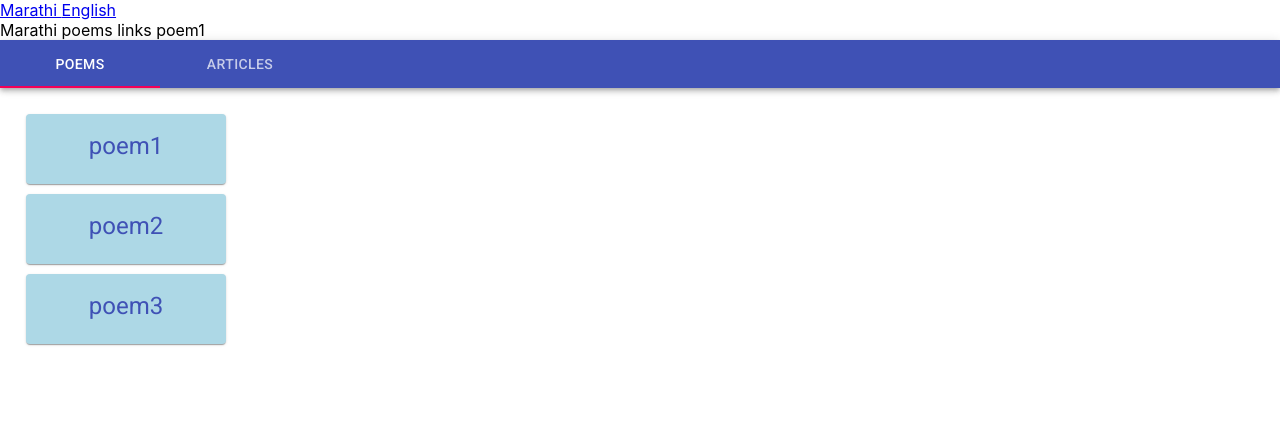
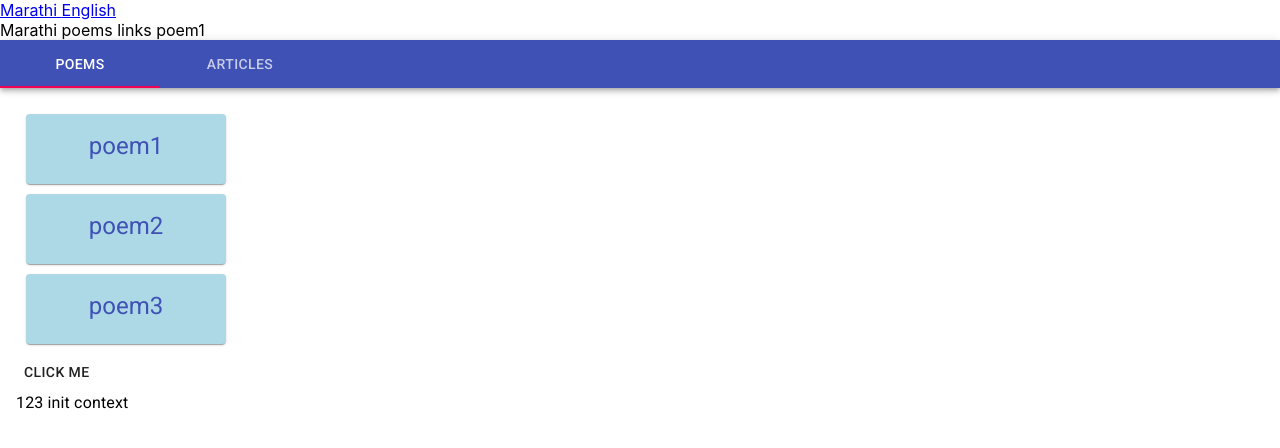
Before and after one commit to cshashank/rContentManager, a React (Create React App) app: page /marathi in a window 1280 px wide. Shown: the top 448 px of the page. Built offline with nearby package versions, Linux system fonts and the light colour scheme.

Commit message:
useContext working

```diff
--- a/src/App.js
+++ b/src/App.js
@@ -1,19 +1,24 @@
 import logo from './logo.svg';
-import React, { Component } from 'react';
+import React, { useState } from 'react';
 import { BrowserRouter, Route, Switch } from 'react-router-dom';
 import './App.css';
 import MarathiPoems from './components/MarathiPoems';
 import EnglishPoems from './components/EnglishPoems';
 import Navbar from './components/Navbar'
+import PoemContext from './store/poemContext';
+import { StepContent } from '@material-ui/core';
 
-function App() {
+function App(props) {
   const Home = () => (
     <div>
       <h2>Home</h2>
     </div>
   );
 
+  const [pCtx, setPCtx] = useState("init context")
+
   return (
+  <PoemContext.Provider value={{pCtx, setPCtx}}>
   <main>
     <Navbar></Navbar>
     <Switch>
@@ -22,6 +27,7 @@ function App() {
       <Route path="/english" component={EnglishPoems} />
     </Switch>
   </main>
+    </PoemContext.Provider >
   );
 }
 
--- a/src/components/MarathiPoems.js
+++ b/src/components/MarathiPoems.js
@@ -1,4 +1,4 @@
-import React, { useState, useEffect } from 'react'
+import React, { useState, useEffect, useContext } from 'react'
 import { withStyles } from '@material-ui/core/styles';
 import Card from '@material-ui/core/Card';
 import CardActions from '@material-ui/core/CardActions';
@@ -8,6 +8,7 @@ import AppBar from '@material-ui/core/AppBar';
 import Tabs from '@material-ui/core/Tabs';
 import Tab from '@material-ui/core/Tab';
 import Typography from '@material-ui/core/Typography';
+import PoemContext from '../store/poemContext';
 
 const styles = theme => ({
     card: {
@@ -31,9 +32,13 @@ const styles = theme => ({
 });
 
 const MarathiPoems = withStyles(styles)(({ classes }) => {
+
     localStorage.setItem('poemURL', 'marathi1');
     let [query, setQuery] = useState(null)
     const [items, setItems] = useState([{}])
+    const { pCtx, setPCtx} = useContext(PoemContext);
+    console.log('tPoemContext is  ' + pCtx);
+
     useEffect(() => {
         console.log('in use effect marathi poems ' + query);
         const tempUrl = localStorage.getItem('poemURL');
@@ -58,7 +63,7 @@ const MarathiPoems = withStyles(styles)(({ classes }) => {
 
     const onChange = (e, value) => {
         setValue(value);
-        let tQuery = (value == 0) ? "poemQuery" : "articleQuery";
+        let tQuery = (value === 0) ? "poemQuery" : "articleQuery";
         setQuery(tQuery);
     };
 
@@ -81,6 +86,10 @@ const MarathiPoems = withStyles(styles)(({ classes }) => {
                                 </CardContent>
                             </Card>
                         ))}
+                        <Button onClick={() => setPCtx('state ctxt')}>
+                            click me
+                        </Button>
+                        <div>123 {pCtx}</div>
                     </Typography>
                 )}
                 {value === 1 && (
--- /dev/null
+++ b/src/store/poemContext.js
@@ -0,0 +1,7 @@
+import React,{ useState,useEffect,useContext} from 'react';
+
+
+const PoemContext = React.createContext();
+
+
+export default  PoemContext;
```
Lines whose indentation alone changed are shown as unchanged.
